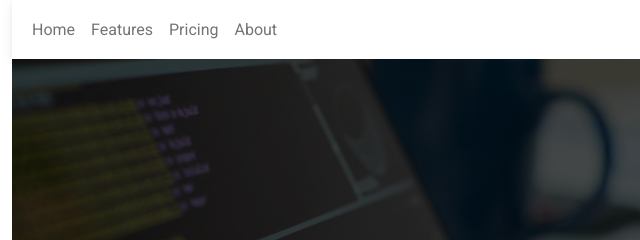
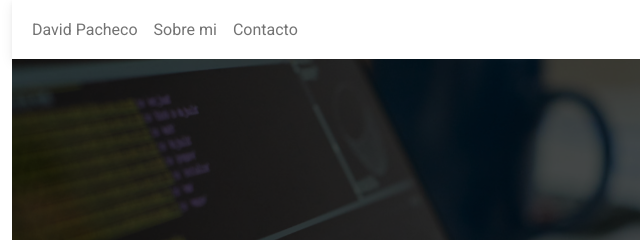
Before and after one commit to David-Hdez/portafolio, an Astro site: page / in a window 1280 px wide. Shown: the top 240 px of the page, 0-640 px from the left. Built offline with nearby package versions, Linux system fonts and the light colour scheme; Astro itself is replaced by a stand-in of ours.

Commit message:
fix: menu navbar
About me and contact href.

```diff
--- a/src/components/Navbar.astro
+++ b/src/components/Navbar.astro
@@ -17,16 +17,13 @@
 		<div class="collapse navbar-collapse" id="navbarExample01">
 			<ul class="navbar-nav me-auto mb-2 mb-lg-0">
 				<li class="nav-item active">
-					<a class="nav-link" aria-current="page" href="/">Home</a>
+					<a class="nav-link" aria-current="page" href="/">David Pacheco</a>
 				</li>
 				<li class="nav-item">
-					<a class="nav-link" href="/sobre-mi">Features</a>
+					<a class="nav-link" href="/sobre-mi">Sobre mi</a>
 				</li>
 				<li class="nav-item">
-					<a class="nav-link" href="/">Pricing</a>
-				</li>
-				<li class="nav-item">
-					<a class="nav-link" href="/">About</a>
+					<a class="nav-link" href="/contactame">Contacto</a>
 				</li>
 			</ul>
 		</div>
```
